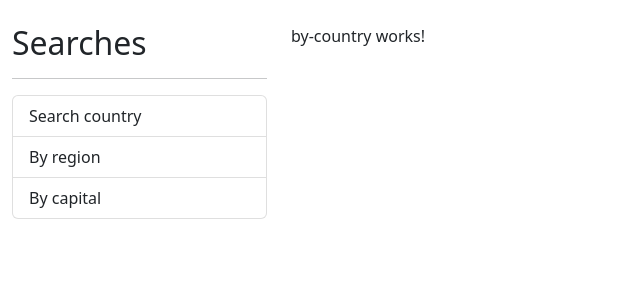
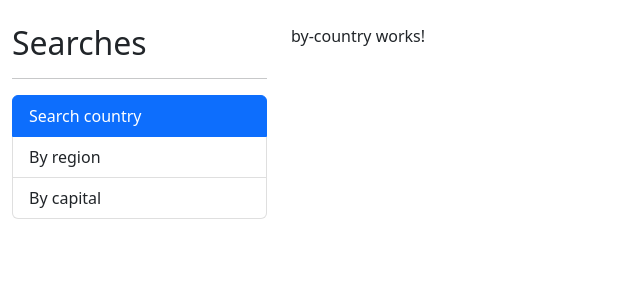
Before and after one commit to andres19r/CountriesApp, an Angular app: page / in a window 1280 px wide. Shown: the top 300 px of the page, without its empty margins (0-640 px from the left). Built offline with nearby package versions, Linux system fonts and the light colour scheme.

Commit message:
router link added

```diff
--- a/src/app/app.component.html
+++ b/src/app/app.component.html
@@ -1,11 +1,26 @@
 <div class="row container mt-4">
   <div class="col-3">
     <h2>Searches</h2>
-		<hr>
+    <hr />
     <ul class="list-group">
-			<li class="list-group-item">Search country</li>
-			<li class="list-group-item">By region</li>
-			<li class="list-group-item">By capital</li>
+      <li
+        routerLink=""
+        routerLinkActive="active"
+        [routerLinkActiveOptions]="{ exact: true }"
+        class="list-group-item"
+      >
+        Search country
+      </li>
+      <li routerLink="region" routerLinkActive="active" class="list-group-item">
+        By region
+      </li>
+      <li
+        routerLink="capital"
+        routerLinkActive="active"
+        class="list-group-item"
+      >
+        By capital
+      </li>
     </ul>
   </div>
   <div class="col">
```
Lines whose indentation alone changed are shown as unchanged.
